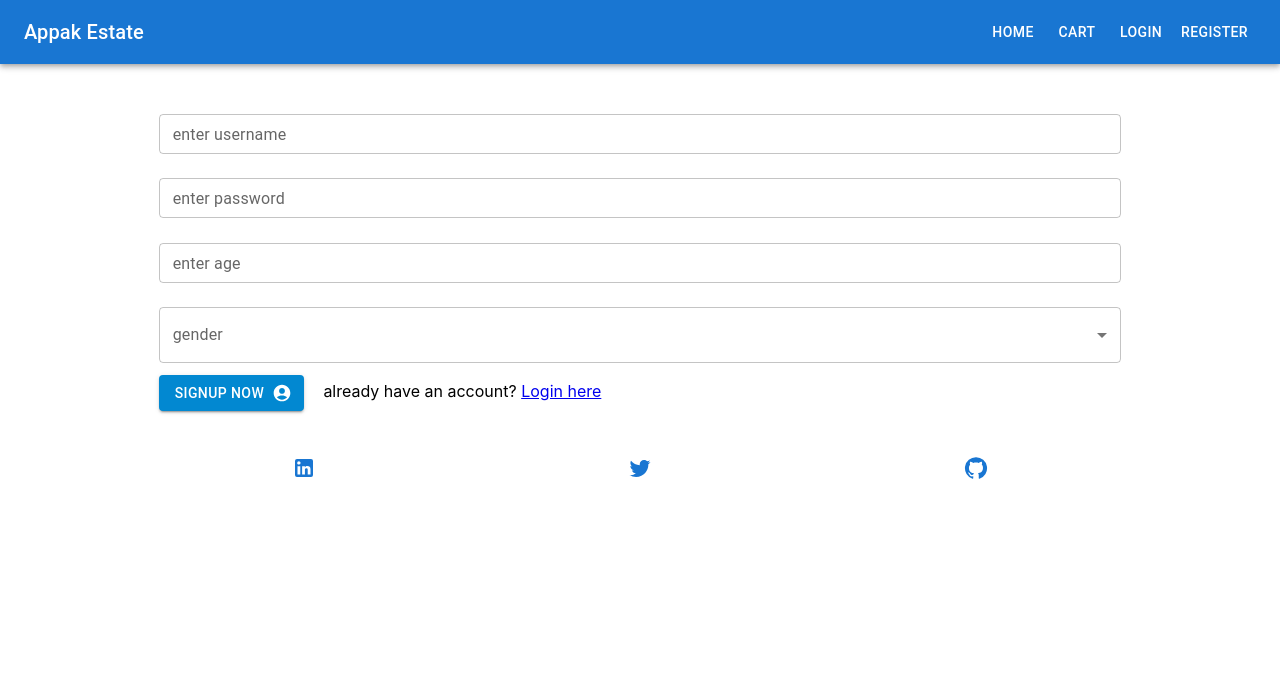
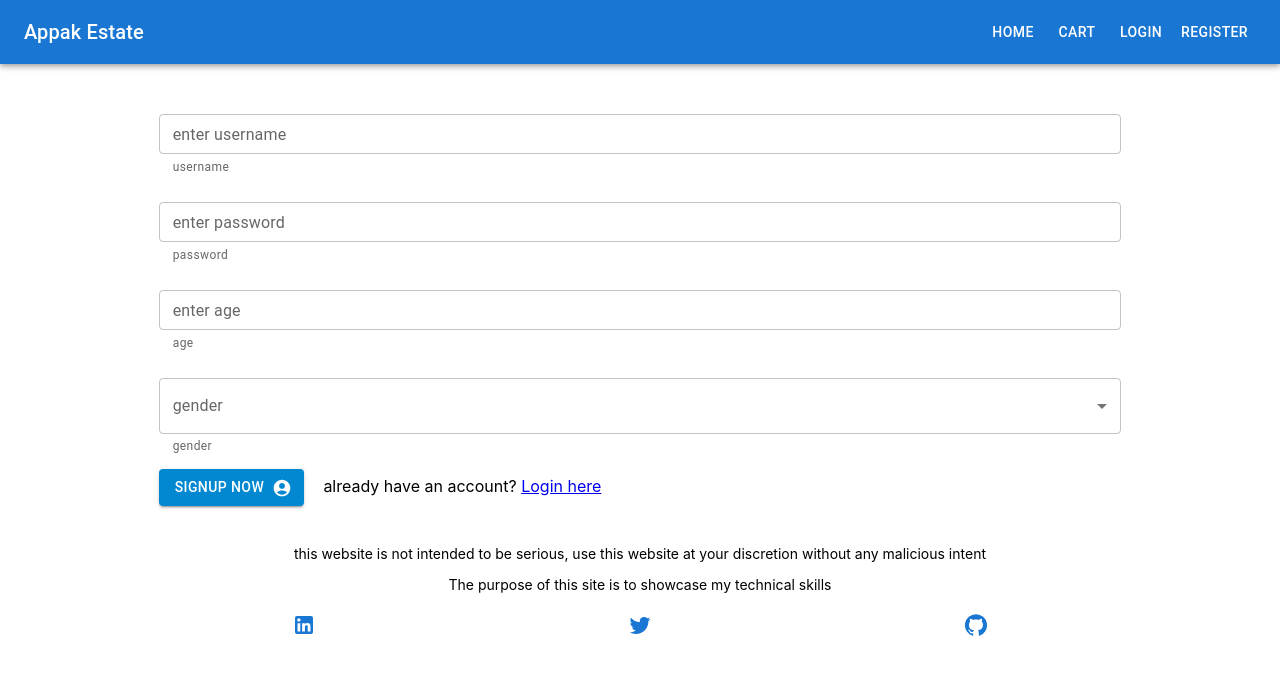
Before and after one commit to Andromodous/react-typescript-playground, a React (Create React App) app in the folder react-typescript/my-typescript-app/: page /register in a window 1280 px wide. Shown: the top 674 px of the page. Built offline with nearby package versions, Linux system fonts and the light colour scheme.

Commit message:
mostly completed with the app

```diff
--- a/react-typescript/my-typescript-app/src/App.tsx
+++ b/react-typescript/my-typescript-app/src/App.tsx
@@ -35,7 +35,7 @@ const App: React.FC = () => {
     }, [basket])
 
     useEffect(() => {
-        if (localStorage.getItem('token') !== null ) {
+        if (localStorage.getItem('token') !== null) {
             setToken(localStorage.getItem('token') as string);
         }
     }, [token])
--- a/react-typescript/my-typescript-app/src/Footer.tsx
+++ b/react-typescript/my-typescript-app/src/Footer.tsx
@@ -6,10 +6,18 @@ import Button from '@mui/material/Button'
 
 const Footer: React.FC = () => {
     return (
-        <footer style={{ display: "flex", justifyContent: "space-evenly", width: '100%' }} >
-            <Button variant="text" href='https://www.linkedin.com/in/berat-appak-ab99b7197/'><LinkedInIcon /></Button>
-            <Button variant="text" href='https://twitter.com/Dromodous'><TwitterIcon /></Button>
-            <Button variant="text" href='https://github.com/Andromodous'><GitHubIcon /></Button>
+        <footer style={{ width: '100%' }} >
+            <p style={{ textAlign : 'center', fontSize : 14}}>
+                this website is not intended to be serious, use this website at your discretion without any malicious intent
+            </p>
+            <p style={{ textAlign : 'center', fontSize : 14}}>
+                The purpose of this site is to showcase my technical skills
+            </p>
+            <div style={{ display: "flex", justifyContent: "space-evenly" }}>
+                <Button variant="text" href='https://www.linkedin.com/in/berat-appak-ab99b7197/'><LinkedInIcon /></Button>
+                <Button variant="text" href='https://twitter.com/Dromodous'><TwitterIcon /></Button>
+                <Button variant="text" href='https://github.com/Andromodous'><GitHubIcon /></Button>
+            </div>
         </footer>
     )
 }
--- a/react-typescript/my-typescript-app/src/Login.tsx
+++ b/react-typescript/my-typescript-app/src/Login.tsx
@@ -13,10 +13,10 @@ interface Props {
     message?: string
 }
 export const Login: React.FC<Props> = ({ from }) => {
-    const [user, setUser] = useState<string>("");
-    const [password, setPassword] = useState<string>("");
-    const [error, setError] = useState<string>("");
-    const [success, setSuccess] = useState<string>("");
+    const [user, setUser] = useState<string>('');
+    const [password, setPassword] = useState<string>('');
+    const [error, setError] = useState<string>('');
+    const [success, setSuccess] = useState<string>('');
     const [, setToken] = fetchAuth();
     const location = useLocation();
     const navigate = useNavigate();
@@ -28,54 +28,55 @@ export const Login: React.FC<Props> = ({ from }) => {
 
     async function handleSubmit(e: React.FormEvent<HTMLFormElement>) {
         e.preventDefault();
-        const response = await axios.post("http://localhost:5000/signin", { username: user, password }, {
+        const response = await axios.post('http://localhost:5000/signin', { username: user, password }, {
+            withCredentials: true,
             headers: {
                 'content-type': 'application/json'
             }
         });
         try {
             if (!user || !password) {
-                throw new Error("some fields are empty, please fill them in");
+                throw new Error('some fields are empty, please fill them in');
             }
             if (response.data.error) {
                 throw new Error(response.data.error);
             }
+            setUser('');
+            setPassword('');
             setToken(response.data.token);
-            setSuccess("You have been signed in");
+            setSuccess('You have been signed in');
             setTimeout(() => {
                 navigate(to as string, { replace: true });
             }, 1000);
         }
         catch (e: any) {
             setError(e.message);
-            setSuccess("");
-        }
-        finally {
-            setUser("");
-            setPassword("");
+            setSuccess('');
         }
     }
 
     return (
+        <>
+            <p style={{ textAlign: 'center', fontSize: 24 }}>{message}</p>
             <form
-            style={{ display: "flex", alignContent: "center", justifyContent: "center", margin: "1%", padding: "2%", flexWrap: "wrap" }} onSubmit={(e) => handleSubmit(e)}>
-            <p style={{ textAlign: "center", fontSize: 24 }}>{message}</p>
-            <TextField label="enter username" value={user} sx={{ margin: "1% 0", width: "80%" }} size="small" helperText="username"
-                onChange={(e) => setUser(e.target.value)} onClick={() => setError("")} />
-            <TextField label="enter password" value={password} sx={{ margin: "1% 0", width: "80%" }} size="small" helperText="password" type="password"
-                onChange={(e) => setPassword(e.target.value)} onClick={() => setError("")} />
-            <div style={{ width: "80%" }}>
-                <Alert style={{ display: error ? "flex" : "none" }} severity="error" sx={{ m: 1 }}>
-                    {error.length > 0 ? error : ""}
+                style={{ display: 'flex', alignContent: 'center', justifyContent: 'center', padding: '2%', flexWrap: 'wrap', width: '100%' }} onSubmit={(e) => handleSubmit(e)}>
+                <TextField label='enter username' value={user} sx={{ margin: '1% 0', width: '80%' }} size='small' helperText='username'
+                    onChange={(e) => setUser(e.target.value)} onClick={() => setError('')} />
+                <TextField label='enter password' value={password} sx={{ margin: '1% 0', width: '80%' }} size='small' helperText='password' type='password'
+                    onChange={(e) => setPassword(e.target.value)} onClick={() => setError('')} />
+                <div style={{ width: '80%' }}>
+                    <Alert style={{ display: error ? 'flex' : 'none' }} severity='error' sx={{ m: 1 }}>
+                        {error.length > 0 ? error : ''}
                     </Alert>
-                <Alert style={{ display: success ? "flex" : "none" }} severity="success" sx={{ m: 1 }}>
-                    {success.length > 0 ? success : ""}
+                    <Alert style={{ display: success ? 'flex' : 'none' }} severity='success' sx={{ m: 1 }}>
+                        {success.length > 0 ? success : ''}
                     </Alert>
                 </div>
-            <div style={{ width: "80%" }}>
-                <Button type="submit" variant="contained" color="info" endIcon={<AccountCircleIcon />}>Login</Button>
-                <span style={{ margin: "2%" }}>dont have an account? <Link to="/register">Register here</Link></span>
+                <div style={{ width: '80%' }}>
+                    <Button type='submit' variant='contained' color='info' endIcon={<AccountCircleIcon />}>Login</Button>
+                    <span style={{ margin: '2%' }}>dont have an account? <Link to='/register'>Register here</Link></span>
                 </div>
             </form>
+        </>
     )
 }
--- a/react-typescript/my-typescript-app/src/Register.tsx
+++ b/react-typescript/my-typescript-app/src/Register.tsx
@@ -10,14 +10,15 @@ import { useState } from 'react'
 import { useNavigate, useLocation, Link } from 'react-router-dom'
 import axios from 'axios'
 import FetchAuth from './utils/fetchAuth'
+import FormHelperText from '@mui/material/FormHelperText'
 
 const Register = () => {
-    const [user, setUser] = useState<string>("");
-    const [password, setPassword] = useState<string>("");
+    const [user, setUser] = useState<string>('');
+    const [password, setPassword] = useState<string>('');
     const [age, setAge] = useState<number | string>();
-    const [gender, setGender] = useState<string>("");
-    const [error, setError] = useState<string>("");
-    const [success, setSuccess] = useState<string>("");
+    const [gender, setGender] = useState<string>('');
+    const [error, setError] = useState<string>('');
+    const [success, setSuccess] = useState<string>('');
     const [, setToken] = FetchAuth();
     const location = useLocation();
     const navigate = useNavigate();
@@ -28,23 +29,24 @@ const Register = () => {
 
     async function handleSubmit(e: React.FormEvent<HTMLFormElement>) {
         e.preventDefault();
-        const response = await axios.post("http://localhost:5000/register", { username: user, password, age, gender }, {
+        const response = await axios.post('http://localhost:5000/register', { username: user, password, age, gender }, {
+            withCredentials: true,
             headers: {
                 'content-type': 'application/json'
             }
         });
         try {
             if (!user || !password || !gender || !age) {
-                throw new Error("some fields are empty, please fill them in");
+                throw new Error('some fields are empty, please fill them in');
             }
             if (gender === 'select') {
-                throw new Error("you must select a gender");
+                throw new Error('you must select a gender');
             }
             if (response.data.error) {
                 throw new Error(response.data.error);
             }
             setToken(response.data.token);
-            setSuccess("You have been signed in");
+            setSuccess('You have been signed in');
             setTimeout(() => {
                 navigate(state, { replace: true });
             }, 1000);
@@ -52,51 +54,52 @@ const Register = () => {
         catch (e: any) {
             console.log(e.message);
             setError(e.message);
-            setSuccess("");
+            setSuccess('');
         }
         finally {
-            setUser("");
-            setPassword("");
-            setAge("");
-            setGender("")
+            setUser('');
+            setPassword('');
+            setAge('');
+            setGender('')
         }
     }
 
     return (
         <form
-            style={{ display: "flex", alignContent: "center", justifyContent: "center", margin: "1%", padding: "2%", flexWrap: "wrap" }} onSubmit={(e) => handleSubmit(e)}>
-            <TextField label="enter username" value={user} sx={{ margin: "1% 0", width: "80%" }} size="small"
-                onChange={(e) => setUser(e.target.value)} onClick={() => setError("")} />
-            <TextField label="enter password" value={password} sx={{ margin: "1% 0", width: "80%" }} size="small" type="password"
-                onChange={(e) => setPassword(e.target.value)} onClick={() => setError("")} />
-            <TextField label="enter age" value={age} sx={{ margin: "1% 0", width: "80%" }} size="small" type="number"
-                onChange={(e) => setAge(parseInt(e.target.value))} onClick={() => setError("")} />
-            <FormControl fullWidth sx={{ margin: "1% 0", width: "80%" }}>
-                <InputLabel id="gender">gender</InputLabel>
+            style={{ display: 'flex', alignContent: 'center', justifyContent: 'center', margin: '1%', padding: '2%', flexWrap: 'wrap' }} onSubmit={(e) => handleSubmit(e)}>
+            <TextField label='enter username' value={user} sx={{ margin: '1% 0', width: '80%' }} size='small' helperText='username'
+                onChange={(e) => setUser(e.target.value)} onClick={() => setError('')} />
+            <TextField label='enter password' value={password} sx={{ margin: '1% 0', width: '80%' }} size='small' type='password' helperText='password'
+                onChange={(e) => setPassword(e.target.value)} onClick={() => setError('')} />
+            <TextField label='enter age' value={age} sx={{ margin: '1% 0', width: '80%' }} size='small' type='number' helperText='age'
+                onChange={(e) => setAge(parseInt(e.target.value))} onClick={() => setError('')} />
+            <FormControl fullWidth sx={{ margin: '1% 0', width: '80%' }}>
+                <InputLabel id='gender'>gender</InputLabel>
                 <Select
                     value={gender}
-                    label="gender"
-                    id="gender"
+                    label='gender'
+                    id='gender'
                     onChange={(e) => setGender(e.target.value)}
-                    onClick={() => setError("")}
+                    onClick={() => setError('')}
                 >
-                    <MenuItem value="select">Select</MenuItem>
-                    <MenuItem value="male">Male</MenuItem>
-                    <MenuItem value="female">Female</MenuItem>
-                    <MenuItem value="other/ anonymous">Other</MenuItem>
+                    <MenuItem value='select'>Select</MenuItem>
+                    <MenuItem value='male'>Male</MenuItem>
+                    <MenuItem value='female'>Female</MenuItem>
+                    <MenuItem value='other/ anonymous'>Other</MenuItem>
                 </Select>
+                <FormHelperText>gender</FormHelperText>
             </FormControl>
-            <div style={{ width: "80%" }}>
-                <Alert style={{ display: error ? "flex" : "none" }} severity="error" sx={{ m: 1 }}>
-                    {error.length > 0 ? error : ""}
+            <div style={{ width: '80%' }}>
+                <Alert style={{ display: error ? 'flex' : 'none' }} severity='error' sx={{ m: 1 }}>
+                    {error.length > 0 ? error : ''}
                 </Alert>
-                <Alert style={{ display: success ? "flex" : "none" }} severity="success" sx={{ m: 1 }}>
-                    {success.length > 0 ? success : ""}
+                <Alert style={{ display: success ? 'flex' : 'none' }} severity='success' sx={{ m: 1 }}>
+                    {success.length > 0 ? success : ''}
                 </Alert>
             </div>
-            <div style={{ width: "80%" }}>
-                <Button type="submit" variant="contained" color="info" endIcon={<AccountCircleIcon />}>signup now</Button>
-                <span style={{ margin: "2%" }}>already have an account? <Link to="/login">Login here</Link></span>
+            <div style={{ width: '80%' }}>
+                <Button type='submit' variant='contained' color='info' endIcon={<AccountCircleIcon />}>signup now</Button>
+                <span style={{ margin: '2%' }}>already have an account? <Link to='/login'>Login here</Link></span>
             </div>
         </form>
 
--- a/react-typescript/my-typescript-app/src/Routes/Privateroutes.tsx
+++ b/react-typescript/my-typescript-app/src/Routes/Privateroutes.tsx
@@ -10,9 +10,9 @@ interface Props {
 
 const Privateroutes: React.FC<Props> = ({ component, authenticated }: Props) => {
     RequireAuth();
+    const [token] = FetchAuth();
+    // console.log(`the token is ${token}`);
     const location = useLocation();
-    const [token] = FetchAuth();
-
     return token ? component : <Navigate to='/login' state={{ from: location.pathname, message: "you must sign in to look at cart" }} />
 }
 
--- a/react-typescript/my-typescript-app/src/checkout.tsx
+++ b/react-typescript/my-typescript-app/src/checkout.tsx
@@ -9,71 +9,93 @@ import Chip from '@mui/material/Chip'
 import CreditCardIcon from '@mui/icons-material/CreditCard'
 import { useNavigate } from 'react-router-dom'
 import fetchCart from './utils/fetchCart'
+import Alert from '@mui/material/Alert'
 
 export default function Checkout() {
     const [basket, setBasket] = fetchCart();
-    const [card, setCard] = useState<number | string>("")
-    const [CVC, setCVC] = useState<number | string>("")
-    const [date, setDate] = useState<string>("");
+    const [card, setCard] = useState<number | string>('')
+    const [CVC, setCVC] = useState<number | string>('')
+    const [date, setDate] = useState<string>('');
+    const [error, setError] = useState<string>('');
     const navigate = useNavigate();
     var total: number = 0.00;
     const cart = basket as Product[];
     cart.forEach((item: Product) => total += item.price * item.quantity);
 
     function handleSubmit(e: React.FormEvent<HTMLFormElement>) {
-        setCard("");
-        setCVC("");
-        setDate("");
-        e.preventDefault();
-        setBasket([]);
-        localStorage.removeItem('cart');
+        try {
+            const current = new Date();
+            const userYear: number = Number.parseInt(date.split('-')[0]);
+            if (!card || !CVC || !date) {
+                throw new Error('error : one or more fields are empty');
+            }
+            if (!card.toString()?.match(/[0-9]{8,16}/)) {
+                throw new Error('error : The card number provided is incorrect, it must contain 16 digits');
+            }
+            if (!CVC.toString()?.match(/[0-9]{3}/)) {
+                throw new Error('error : The CVC provided is incorrect, it must contain 3 digits');
+            }
+            if (userYear < current.getFullYear()) {
+                throw new Error('error : The expiry date is not valid');
+            }
+            setCard('');
+            setCVC('');
+            setDate('');
+            setBasket([]);
+            localStorage.removeItem('cart');
+            navigate('/')
+        }
+        catch (error: any) {
+            setError(error.message);
+        }
+        finally {
+            e.preventDefault();
+        }
     }
 
     return (
         <>
-            <h2 style={{ textAlign: "center" }}>Checkout</h2>
-            <hr style={{ backgroundColor: "darkgrey", width: "80%", border: 'none', height: '1px' }} />
+            <h2 style={{ textAlign: 'center' }}>Checkout</h2>
+            <hr style={{ backgroundColor: 'darkgrey', width: '80%', border: 'none', height: '1px' }} />
             <Grid container spacing={1} >
                 <Grid item xs={12} md={8}>
-                    <p style={{ textAlign: "center" }}>This is a mock checkout, no data is saved and stored on a database, you may input fake info as you wish</p>
-                    <p style={{ textAlign: "center" }}>Data is saved to your local storage so your shopping cart persists after reloading</p>
-                    <p style={{ textAlign: "center" }}>This website was made for the purpose of learning and is supposed to reflect my learning journey</p>
+                    <p style={{ textAlign: 'center' }}>This is a mock checkout, no data is saved and stored on a database, you may input fake info as you wish</p>
+                    <p style={{ textAlign: 'center' }}>Data is saved to your local storage so your shopping cart persists after reloading</p>
+                    <p style={{ textAlign: 'center' }}>This website was made for the purpose of learning and is supposed to reflect my learning journey</p>
                     <form
-                        style={{ display: "flex", alignContent: "center", justifyContent: "center", margin: "1%", padding: "2%", flexWrap: "wrap" }}
+                        style={{ display: 'flex', alignContent: 'center', justifyContent: 'center', margin: '1%', padding: '2%', flexWrap: 'wrap' }}
                         // flexWrap makes it a block field so it is on new line
                         onSubmit={(e) => handleSubmit(e)} >
-                        <div style={{ display: "flex", width: "100%" }}>
-                            <h3 style={{ float: "right" }}>sub-total : ${total.toFixed(2)}</h3>
+                        <div style={{ display: 'flex', width: '100%' }}>
+                            <p style={{ float: 'right', fontSize: 24, textAlign: 'center', width: '100%' }}>sub-total : ${total.toFixed(2)}</p>
                         </div>
-                        <TextField type="number" value={card} name="card" label="card number" id="outlined-basic" sx={{ margin: "1% 0", width: "80%" }} size="small" helperText="Enter 16 digit card number"
+                        <TextField type='number' value={card} name='card' label='card number' id='outlined-basic' sx={{ margin: '1% 0', width: '80%' }} size='small' helperText='Enter 16 digit card number'
                             onChange={(e) => setCard(Number(e.target.value))} />
-                        <TextField type="number" value={CVC} name="cvc" label="cvc" id="outlined-basic" sx={{ margin: "1% 0", width: "80%" }} size="small" helperText="Enter 3 digit at the back of card"
+                        <TextField type='number' value={CVC} name='cvc' label='cvc' id='outlined-basic' sx={{ margin: '1% 0', width: '80%' }} size='small' helperText='Enter 3 digit at the back of card'
                             onChange={(e) => setCVC(Number(e.target.value))} />
-                        <TextField type="date" value={date} name="date" label="expiry date" id="outlined-basic" sx={{ margin: "1% 0", width: "80%" }} size="small" helperText="Enter the expiry date"
+                        <TextField type='date' value={date} name='date' label='expiry date' id='outlined-basic' sx={{ margin: '1% 0', width: '80%' }} size='small' helperText='Enter the expiry date'
                             InputLabelProps={{ shrink: true }}
                             onChange={(e) => setDate(e.target.value)} />
-                        <div style={{ width: "80%" }}>
-                            <Button type="submit" variant="contained" color="success" endIcon={<CreditCardIcon />}
-                                onClick={() => {
-                                    setBasket([]);
-                                    localStorage.removeItem('cart');
-                                    navigate("/")
-                                }}>Pay Now</Button>
+                        <div style={{ width: '80%' }}>
+                            <Alert style={{ display: error ? 'flex' : 'none' }} severity='error' sx={{ m: 1 }}>
+                                {error.length > 0 ? error : ''}
+                            </Alert>
+                            <Button type='submit' variant='contained' color='success' endIcon={<CreditCardIcon />}>Pay Now</Button>
                         </div>
                     </form>
                 </Grid>
                 {cart.length !== 0 && <Grid item xs={12} md={4}>
-                    <Stack sx={{justifyContent : 'center', alignItems : 'center', p : 2 }}
-                        divider={<Divider orientation="horizontal" flexItem />}
+                    <Stack sx={{ justifyContent: 'center', alignItems: 'center', p: 2 }}
+                        divider={<Divider orientation='horizontal' flexItem />}
                         spacing={1}>
-                        <p style={{ textAlign: "center" }}>Your basket</p>
+                        <p style={{ textAlign: 'center' }}>Your basket</p>
                         {cart.map((item: Product, index: number) => (
-                            <li key={index} style={{ display: "flex", justifyContent: "space-between", alignItems: "center", padding: "1%" }}>
-                                <div id="item" >
-                                    <p style={{ fontSize: "0.85rem" }}>{item.item}</p>
-                                    <p style={{ fontSize: "0.85rem", color: "darkgrey" }}><Chip label={item.company} /> <span id="item-meta">| ${item.price.toFixed(2)} | Quantity : {item.quantity}</span></p>
+                            <li key={index} style={{ display: 'flex', justifyContent: 'space-between', alignItems: 'center', padding: '1%', width: '80%' }}>
+                                <div id='item' >
+                                    <p style={{ fontSize: '0.85rem' }}>{item.item}</p>
+                                    <p style={{ fontSize: '0.85rem', color: 'darkgrey' }}><Chip label={item.company} /> <span id='item-meta'>| ${item.price.toFixed(2)} | Quantity : {item.quantity}</span></p>
                                 </div>
-                                {item.description && <p style={{ fontSize: "0.85rem", color: "darkgrey", float: "right" }}>${(item.price * item.quantity).toFixed(2)}</p>}
+                                {item.description && <p style={{ fontSize: '0.85rem', color: 'darkgrey', float: 'right' }}>${(item.price * item.quantity).toFixed(2)}</p>}
                             </li>
                         ))}
                     </Stack>
--- a/react-typescript/my-typescript-app/src/header.tsx
+++ b/react-typescript/my-typescript-app/src/header.tsx
@@ -1,4 +1,3 @@
-import { useContext } from 'react'
 import AppBar from '@mui/material/AppBar'
 import Toolbar from '@mui/material/Toolbar'
 import Typography from '@mui/material/Typography'
@@ -6,12 +5,12 @@ import Box from '@mui/material/Box'
 import Button from '@mui/material/Button'
 import Badge from '@mui/material/Badge'
 import ShoppingCartIcon from '@mui/icons-material/ShoppingCart'
-import Context from './CartContext'
 import { Link } from 'react-router-dom'
 import FetchAuth from './utils/fetchAuth'
+import FetchCart from './utils/fetchCart'
 
 export default function Header() {
-    const [cart] = useContext(Context);
+    const [cart] = FetchCart();
     const [token] = FetchAuth();
 
     return (
```
Also changed, not shown: react-typescript/my-typescript-app/src/Routes/Protectedroutes.tsx (+7 -5 lines), react-typescript/my-typescript-app/src/cart.tsx (+31 -32 lines), 1 other file (tests, documents, lock files or other folders). Lines whose indentation alone changed are shown as unchanged.
